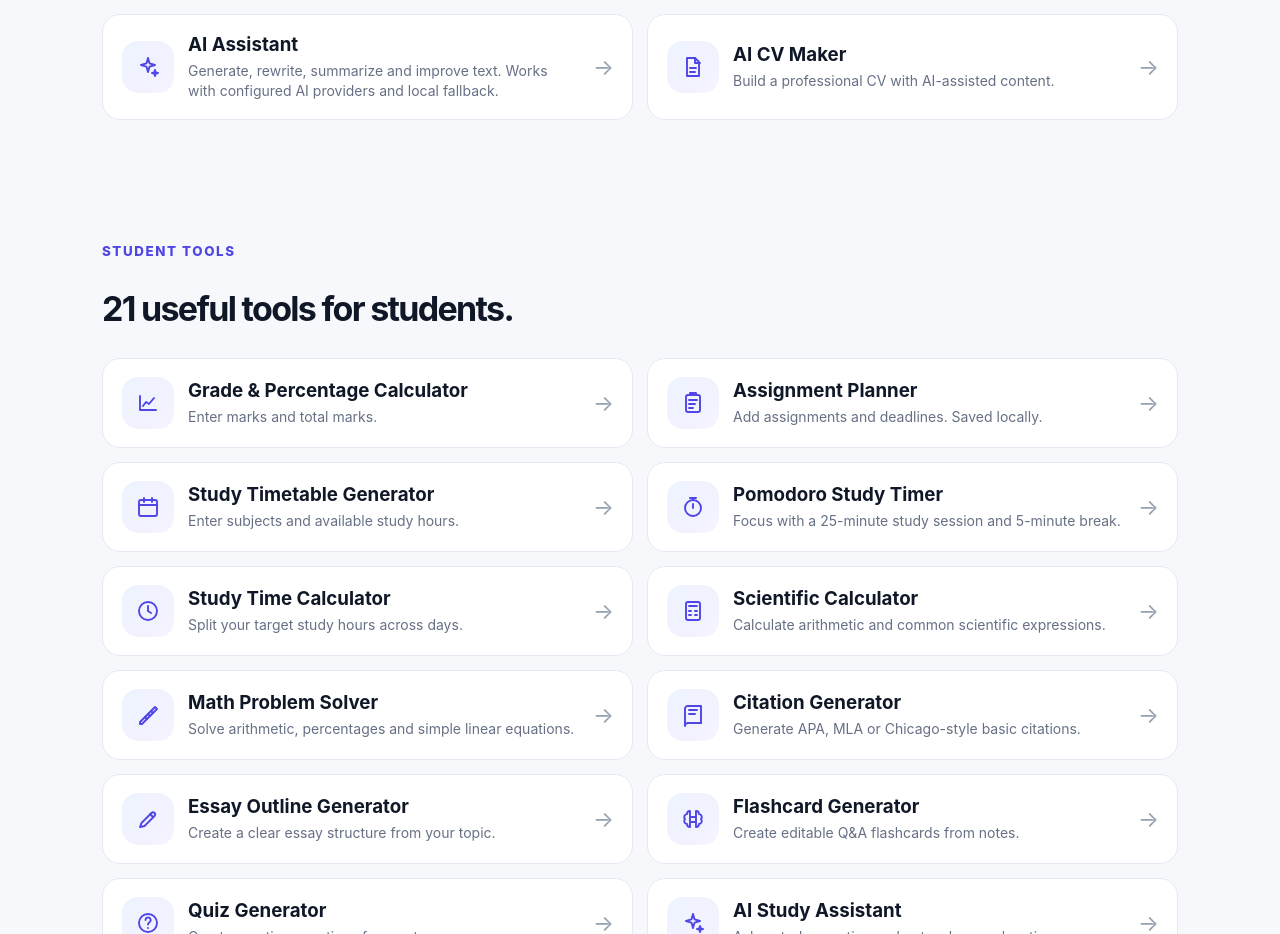
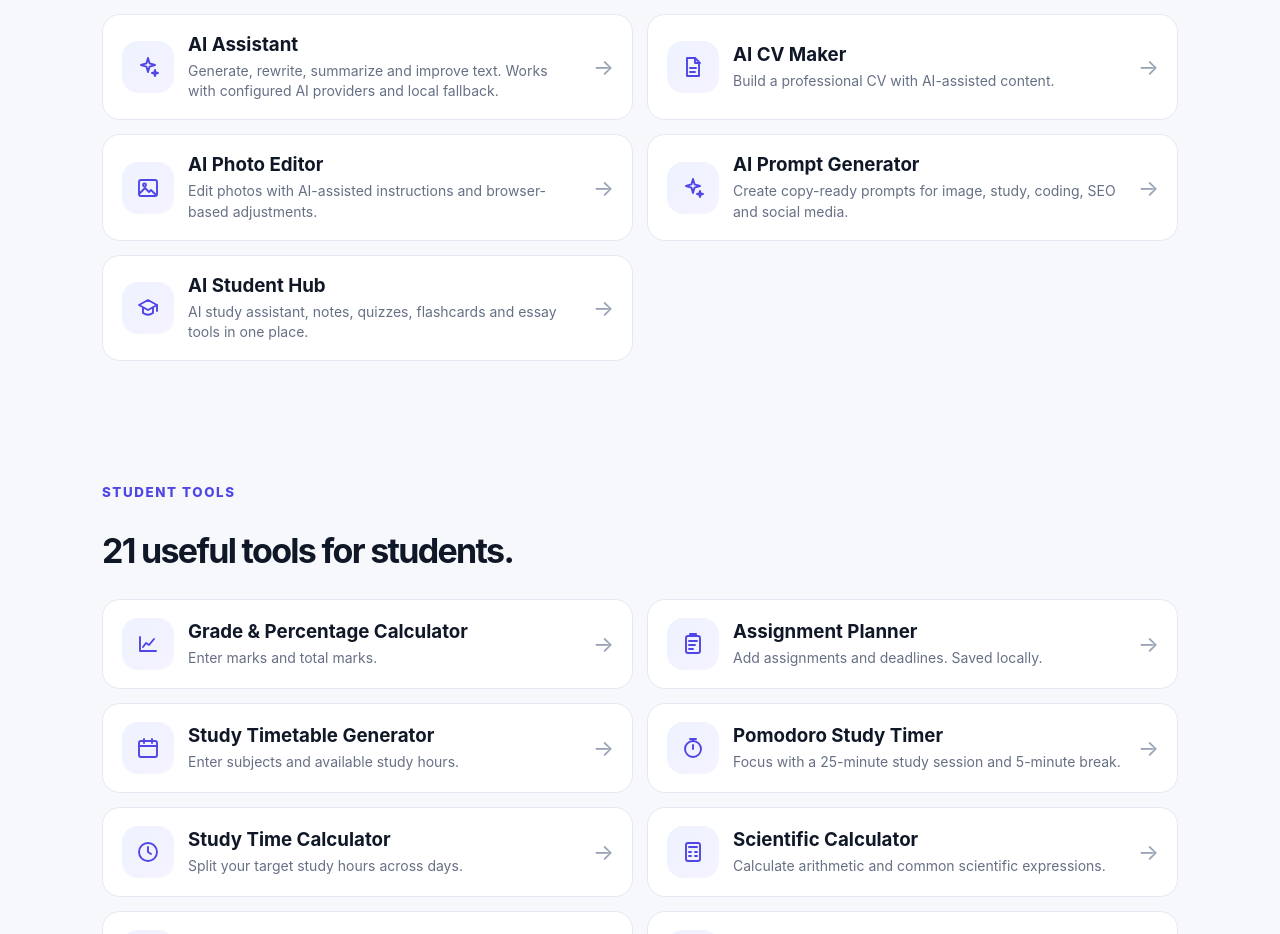
Before and after one commit to Afifarman/QuickToolBox, a Next.js app: page / in a window 1280 px wide. Shown: the part 2040-2974 px from the top of the page. Built offline with nearby package versions, Linux system fonts and the light colour scheme; no server answers.

Commit message:
feat(ai): add AI photo prompt and student hub cards

```diff
--- a/app/page.js
+++ b/app/page.js
@@ -6,7 +6,10 @@ const tools = [
 
 const aiTools = [
   ['ai','spark','AI Assistant','Generate, rewrite, summarize and improve text. Works with configured AI providers and local fallback.'],
-  ['cv-maker','document','AI CV Maker','Build a professional CV with AI-assisted content.']
+  ['cv-maker','document','AI CV Maker','Build a professional CV with AI-assisted content.'],
+  ['ai-photo-editor','image','AI Photo Editor','Edit photos with AI-assisted instructions and browser-based adjustments.'],
+  ['ai-prompts','spark','AI Prompt Generator','Create copy-ready prompts for image, study, coding, SEO and social media.'],
+  ['ai-student','graduation','AI Student Hub','AI study assistant, notes, quizzes, flashcards and essay tools in one place.']
 ];
 
 const studentTools = [
@@ -57,7 +60,7 @@ function Icon({ name }) {
 
 function ToolGrid({ items, base }) {
   return <div className="grid">{items.map(([slug,icon,title,desc], i) => {
-    const href = base === 'ai' ? (slug === 'ai' ? '/ai' : '/cv-maker') : `/${base}/${slug}`;
+    const href = base === 'ai' ? (slug === 'ai' ? '/ai' : slug === 'cv-maker' ? '/cv-maker' : `/${slug}`) : `/${base}/${slug}`;
     return <Link className="card" href={href} key={`${slug}-${i}`}><span className="icon-wrap"><Icon name={icon}/></span><div><h3>{title}</h3><p>{desc}</p></div><span className="card-arrow" aria-hidden="true">→</span></Link>;
   })}</div>;
 }
```
